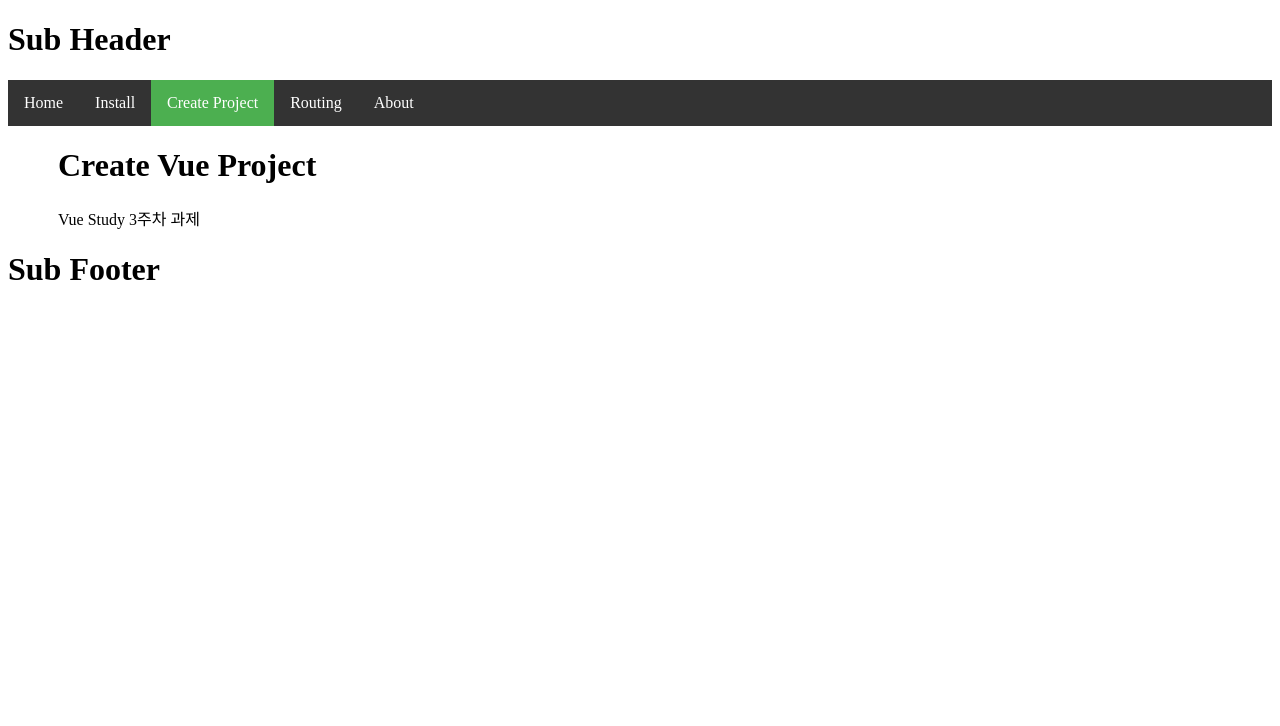
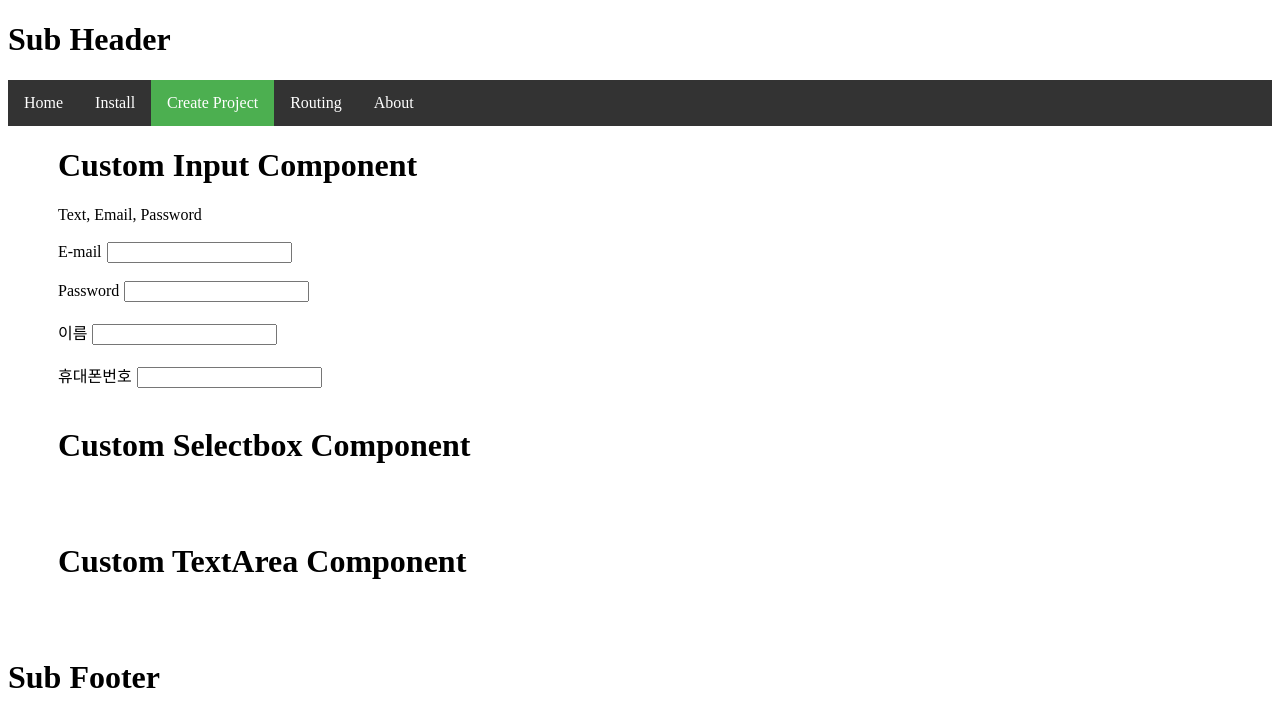
Before and after one commit to Envy-Kim/Vue-Tutorial-Project, a Vue app: page /create in a window 1280 px wide. Shown: the top 726 px of the page. Built offline with nearby package versions, Linux system fonts and the light colour scheme.

Commit message:
Add Custom Input Component

```diff
--- /dev/null
+++ b/src/components/VInput.vue
@@ -0,0 +1,140 @@
+<!-- Input : text, password, email -->
+<template>
+  <div class="input-wrap">
+    <label :for="id" :style="customStyle">{{ label }}</label>
+    <input :type="type"
+           :id="id"
+           :name="name"
+           :value="value"
+           v-model="value"
+           :placeholder="placeholder"
+           :readonly="readonly"
+           :disabled="disabled"
+           :required="required"
+           :class="[(isErr === true) ? 'box-error' : '']"
+           @keyup="checkValue"/>
+    <div v-show="isMessage" :class="[(isErr === true) ? 'text-error' : '']" >{{ message }}</div>
+  </div>
+</template>
+
+<script>
+
+export default {
+  name: "VInput",
+  props: {
+    type: {
+      type: String,
+      default: "text"
+    },
+    id: {
+      type: String,
+    },
+    name: {
+      type: String,
+    },
+    value: {
+      type: String,
+      default: '',
+    },
+    placeholder: {
+      type: String
+    },
+    readonly: {
+      type: Boolean,
+      default: false,
+    },
+    disabled: {
+      type: Boolean,
+      default: false,
+    },
+    required: {
+      type: Boolean,
+      default: false,
+    },
+    label: {
+      type: String,
+    },
+    color: {
+      type: String,
+    },
+    backgroundColor: {
+      type: String,
+    },
+    inputClass: {
+      type: String,
+    },
+    rules: {
+      type: Array,
+    },
+  },
+  computed: {
+    customStyle: function () {
+      let custom = '';
+      if (this.color) custom += "color:" + this.color + ";";
+      if (this.backgroundColor) custom += "background-color:" + this.backgroundColor + ";";
+      return custom;
+    }
+  },
+  data: function () {
+    return {
+      isMessage: false,
+      message: [],
+      isErr: false,
+    }
+  },
+  methods: {
+    checkValue() {
+      if (this.required) {
+        if (!this.value) {
+          this.isMessage = true;
+          this.isErr = true;
+          this.message = "필수값입니다.";
+          return false;
+        } else {
+          this.isMessage = false;
+          this.message = '';
+        }
+      }
+
+      // 입력받은 rules에 맞춰서 유효성 검사
+      if (this.rules) {
+        let checkVal = this.value;
+        let isMsg = false;
+        let msg = [];
+
+        this.rules.forEach(function (value) {
+          let check = value(checkVal);
+          if (check !== true) {
+            isMsg = true;
+            msg.push(check);
+          }
+        });
+
+        this.isMessage = isMsg;
+        this.isErr = isMsg;
+        this.message = msg[0];
+      }
+
+      // input의 변경된 값을 부모 컴포넌트로 전달
+      this.$emit('change', this.value);
+    },
+  }
+}
+</script>
+
+<style scoped>
+.input-wrap label {
+  margin-right: 5px;
+}
+
+.text-error {
+  color: red;
+}
+.box-error {
+  border: solid 1px red;
+}
+
+.text-primary {
+  color: #96caf5;
+}
+</style>
--- a/src/pages/create.vue
+++ b/src/pages/create.vue
@@ -2,8 +2,28 @@
   <div>
     <sub-layout>
       <div class="content">
-        <h1>Create Vue Project</h1>
-        <span>Vue Study 3주차 과제</span>
+        <h1>Custom Input Component</h1>
+        <span>Text, Email, Password</span>
+        <br/><br/>
+
+        <v-input id="email" name="email" type='email' label="E-mail" v-model="user.email" :rules=rules.email
+                 @change="setEmail" />
+        <br/>
+        <v-input id="password" name="password" type='password' label="Password" v-model="user.password" :rules=rules.password @change="setPassword"
+        />
+        <br/>
+        <v-input id="name" name="name" label="이름" v-model="user.name" :rules=rules.name @change="setName"
+        />
+        <br/>
+        <v-input id="phone" name="phone" label="휴대폰번호" v-model="user.phone" :rules=rules.phone @change="setPhone"
+        />
+        <br/>
+
+        <h1>Custom Selectbox Component</h1>
+        <br/><br/>
+
+        <h1>Custom TextArea Component</h1>
+        <br/><br/>
       </div>
     </sub-layout>
   </div>
@@ -11,10 +31,57 @@
 
 <script>
 import SubLayout from "@/components/layouts/sub/index"
+import VInput from "@/components/VInput"
 
 export default {
   name: "Create",
-  components: {SubLayout},
+  components: {SubLayout, VInput},
+  data: () => ({
+    user: {
+      name: '',
+      email: '',
+      password: '',
+      phone: '',
+    },
+    rules: {
+      email: [
+        value => !!value || '필수값입니다.',
+        value => (value).length >= 5 || '5자 이상으로 입력해주세요.',
+        value => (value).length <= 20 || '20자 이하로 입력해주세요.',
+        value => {
+          const pattern = /^(([^<>()[\]\\.,;:\s@"]+(\.[^<>()[\]\\.,;:\s@"]+)*)|(".+"))@((\[[0-9]{1,3}\.[0-9]{1,3}\.[0-9]{1,3}\.[0-9]{1,3}])|(([a-zA-Z\-0-9]+\.)+[a-zA-Z]{2,}))$/
+          return pattern.test(value) || '유효하지 않은 이메일입니다.'
+        },
+      ],
+      password: [
+        value => !!value || '필수값입니다.',
+        value => (value).length >= 8 || '8자 이상으로 입력해주세요.',
+        value => (value).length <= 20 || '20자 이하로 입력해주세요.',
+      ],
+      name: [
+        value => !!value || '필수값입니다.',
+        value => (value).length >= 2 || '2자 이상으로 입력해주세요.',
+        value => (value).length <= 10 || '10자 이하로 입력해주세요.',
+      ],
+      phone: [
+        value => !!value || '필수값입니다.',
+      ]
+    }
+  }),
+  methods: {
+    setEmail(val) {
+      this.user.email = val;
+    },
+    setPassword(val) {
+      this.user.password = val;
+    },
+    setName(val) {
+      this.user.name = val;
+    },
+    setPhone(val) {
+      this.user.phone = val;
+    },
+  }
 }
 </script>
 
```
